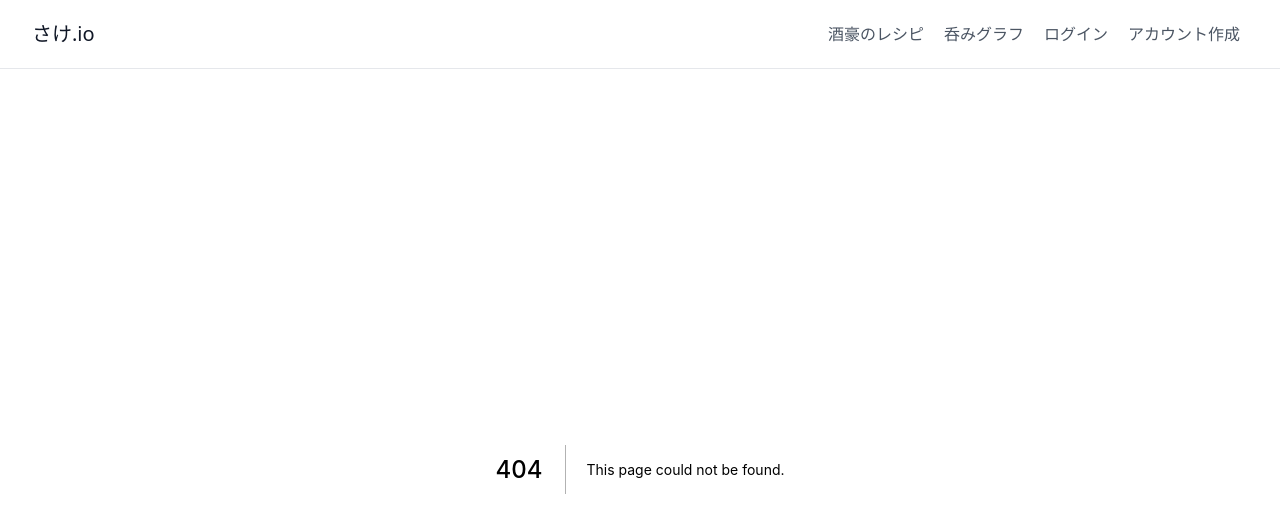
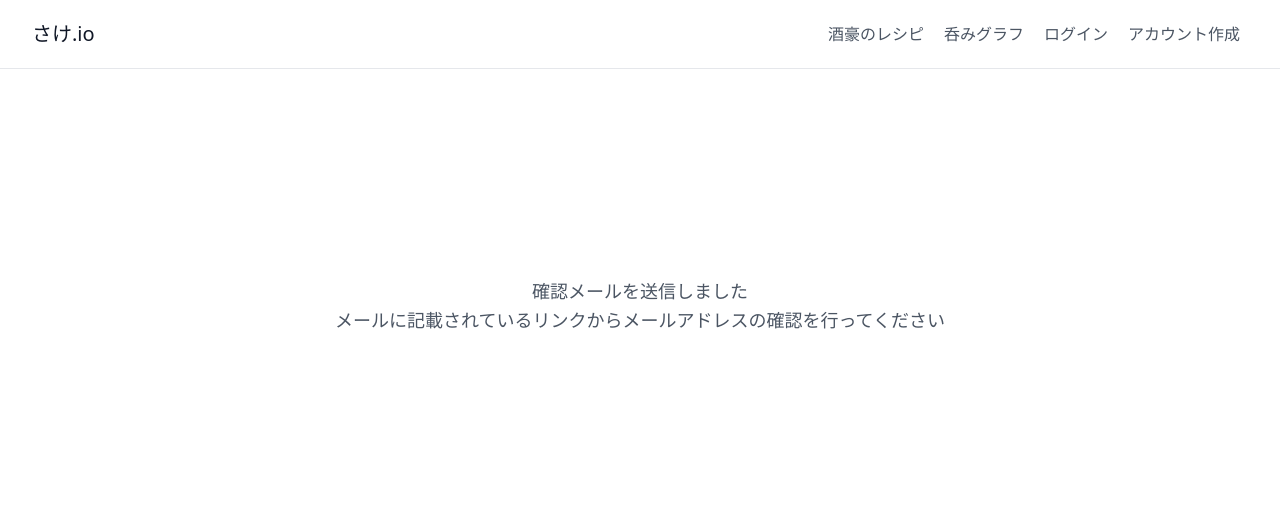
Before and after one commit to k452/sake_io_UI, a Next.js app: page /signup/sendingMail in a window 1280 px wide. Before the commit this address had no page. Shown: the top 516 px of the page. Built offline with nearby package versions, Linux system fonts and the light colour scheme.

Commit message:
確認メール送信画面

```diff
--- /dev/null
+++ b/src/pages/signup/sendingMail/index.tsx
@@ -0,0 +1,35 @@
+import { useEffect, useState } from 'react'
+import ReactLoading from 'react-loading'
+
+const SendingMail: React.FC = () => {
+  const [isOK, setIsOK] = useState(false)
+
+  useEffect(() => {
+    setTimeout(() => { //TODO: メール送信する処理を書く
+      setIsOK(true)
+    }, 2000)
+  }, [])
+
+  return (
+    <section className="text-gray-600 body-font">
+      <div className="container px-5 py-24 mx-auto">
+        <div className="xl:w-1/2 lg:w-3/4 w-full mx-auto mt-28 text-center">
+          {isOK ?
+            <>
+              <p className="leading-relaxed text-lg">確認メールを送信しました</p>
+              <p className="leading-relaxed text-lg">メールに記載されているリンクからメールアドレスの確認を行ってください</p>
+            </>
+            :
+            <ReactLoading
+              type="spinningBubbles"
+              color="#cccccc"
+              className="leading-relaxed m-auto"
+            />
+          }
+        </div>
+      </div>
+    </section>
+  )
+}
+
+export default SendingMail
```
Also changed, not shown: src/pages/signup/index.tsx (+4 -3 lines).
